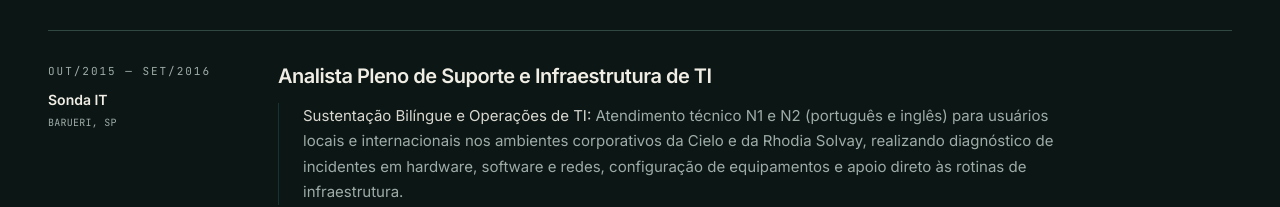
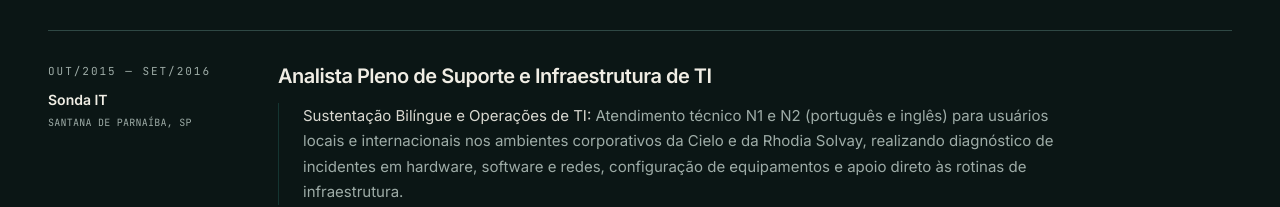
Before and after one commit to GeovaneYu/portfolio, a React (Vite) app: page / in a window 1280 px wide. Shown: the part 2594-2801 px from the top of the page. Built offline with nearby package versions, Linux system fonts and the light colour scheme; the HTML template or start-up script is replaced by a standard one.

Commit message:
content: Sonda em Santana de Parnaíba, Econocom em Barueri
Corrige localização da Sonda IT para Santana de Parnaíba, SP e mantém Econocom Brasil em Barueri, SP no site e currículos PT/EN.

```diff
--- a/cv/CV-Geovane-Gofredo-2026-EN.html
+++ b/cv/CV-Geovane-Gofredo-2026-EN.html
@@ -82,7 +82,7 @@
 
       <article class="job">
         <div class="job-head">
-          <div class="company">Sonda IT<span class="loc">Barueri, Brazil</span></div>
+          <div class="company">Sonda IT<span class="loc">Santana de Parnaíba, Brazil</span></div>
           <div class="dates">Oct/2015 – Sep/2016</div>
         </div>
         <p class="role">Mid-level IT Support and Infrastructure Analyst</p>
--- a/cv/CV-Geovane-Gofredo-2026.html
+++ b/cv/CV-Geovane-Gofredo-2026.html
@@ -82,7 +82,7 @@
 
       <article class="job">
         <div class="job-head">
-          <div class="company">Sonda IT<span class="loc">Barueri, SP</span></div>
+          <div class="company">Sonda IT<span class="loc">Santana de Parnaíba, SP</span></div>
           <div class="dates">Out/2015 – Set/2016</div>
         </div>
         <p class="role">Analista Pleno de Suporte e Infraestrutura de TI</p>
--- a/src/data/portfolio-data.ts
+++ b/src/data/portfolio-data.ts
@@ -54,7 +54,7 @@ export const experience: Experience[] = [
     id: "exp-3",
     company: "Sonda IT",
     role: "Analista Pleno de Suporte e Infraestrutura de TI",
-    location: "Barueri, SP",
+    location: "Santana de Parnaíba, SP",
     startDate: "2015-10",
     endDate: "2016-09",
     description:
```
Also changed, not shown: 2 other files (tests, documents, lock files or other folders).
